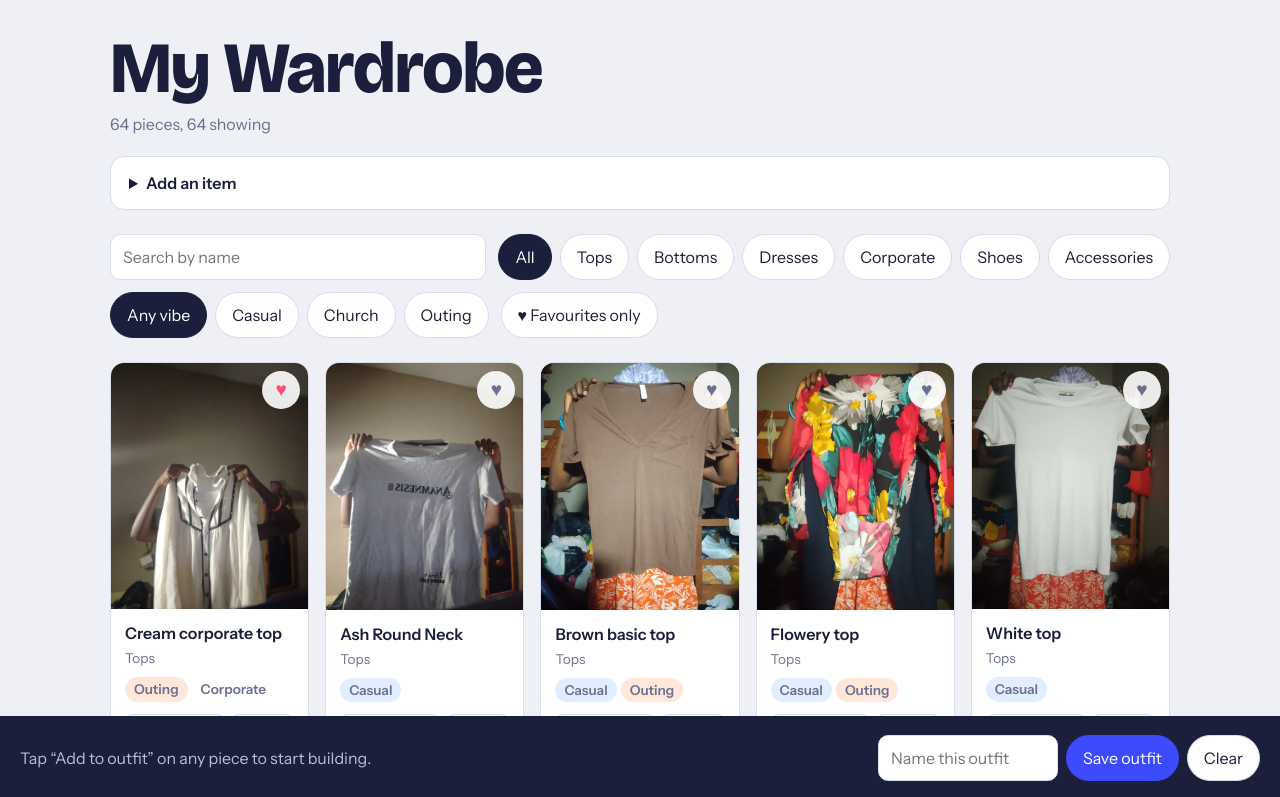
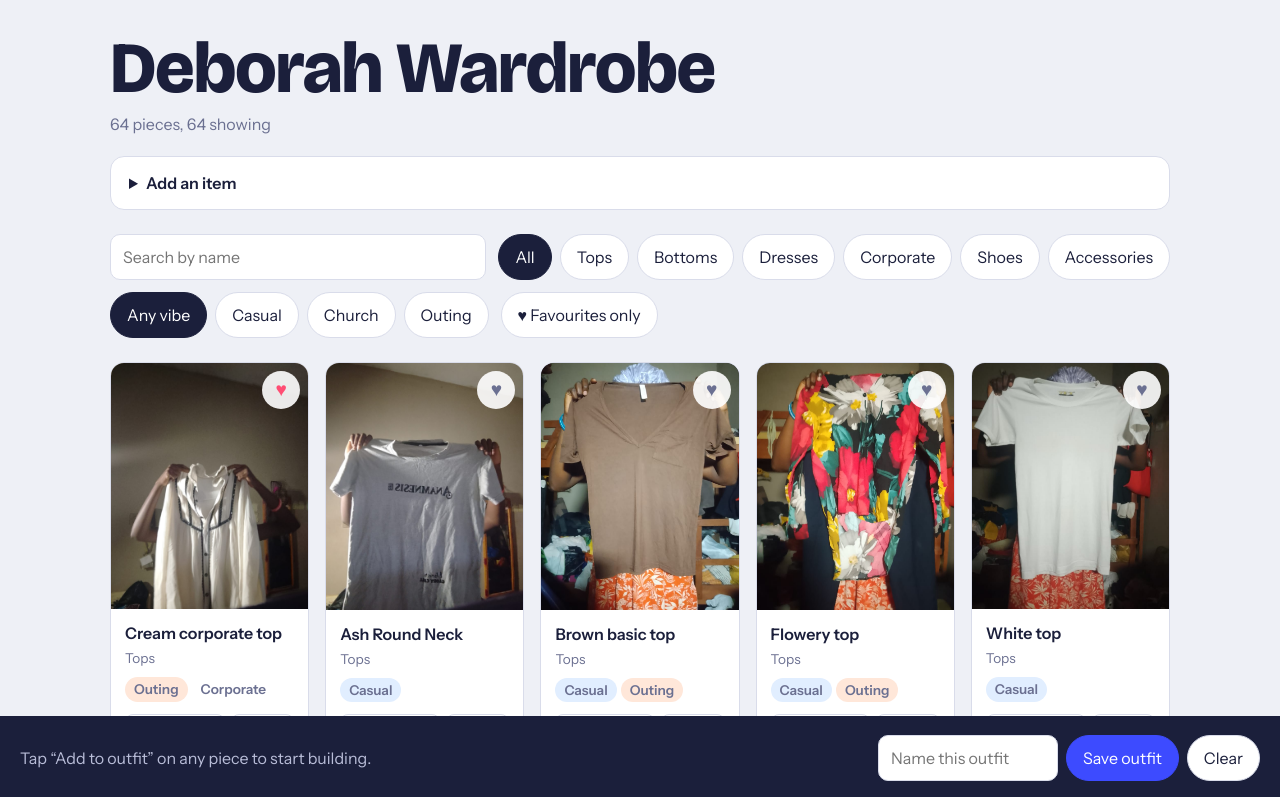
Before and after one commit to angelmartins14/Virtual-Wardrobe, a plain HTML site: page index.html in a window 1280 px wide. Shown: the top 797 px of the page. Drawn offline with nearby package versions, Linux system fonts and the light colour scheme.

Commit message:
Add files via upload

```diff
--- a/index.html
+++ b/index.html
@@ -11,7 +11,7 @@
 <body>
   <!-- PHASE 1: structure -->
   <header class="top">
-    <h1>My Wardrobe</h1>
+    <h1>Deborah Wardrobe</h1>
     <p id="count" class="muted"></p>
   </header>
 
```
